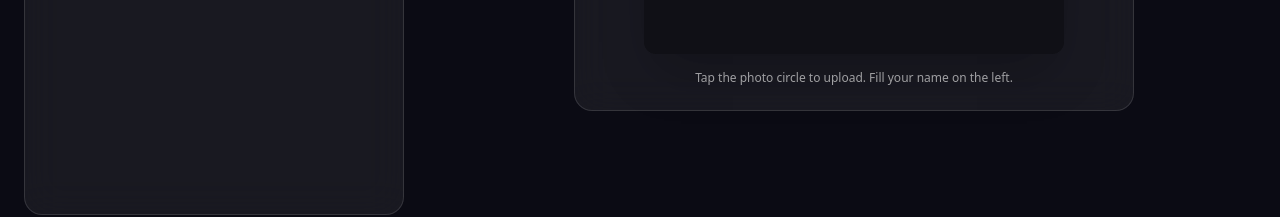
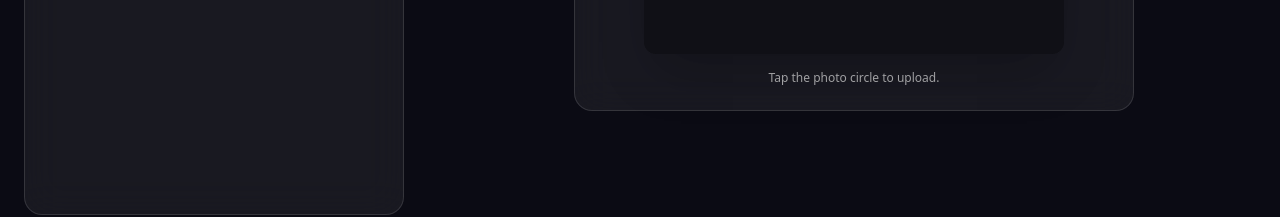
Before and after one commit to delpierro4ever/VibraFrame, a Next.js app in the folder admin/: page /e/1 in a window 1280 px wide. Shown: the part 561-778 px from the top of the page. Built offline with nearby package versions, Linux system fonts and the light colour scheme; no server answers.

Commit message:
commiting name edit

```diff
--- a/admin/src/pages/e/[eventCode].tsx
+++ b/admin/src/pages/e/[eventCode].tsx
@@ -455,7 +455,7 @@ export default function EventCodePage() {
             </div>
 
             <div className="mt-4 text-xs text-[var(--viro-muted)] text-center">
-              Tap the photo circle to upload. Fill your name on the left.
+              Tap the photo circle to upload.
             </div>
           </div>
         </section>
```
